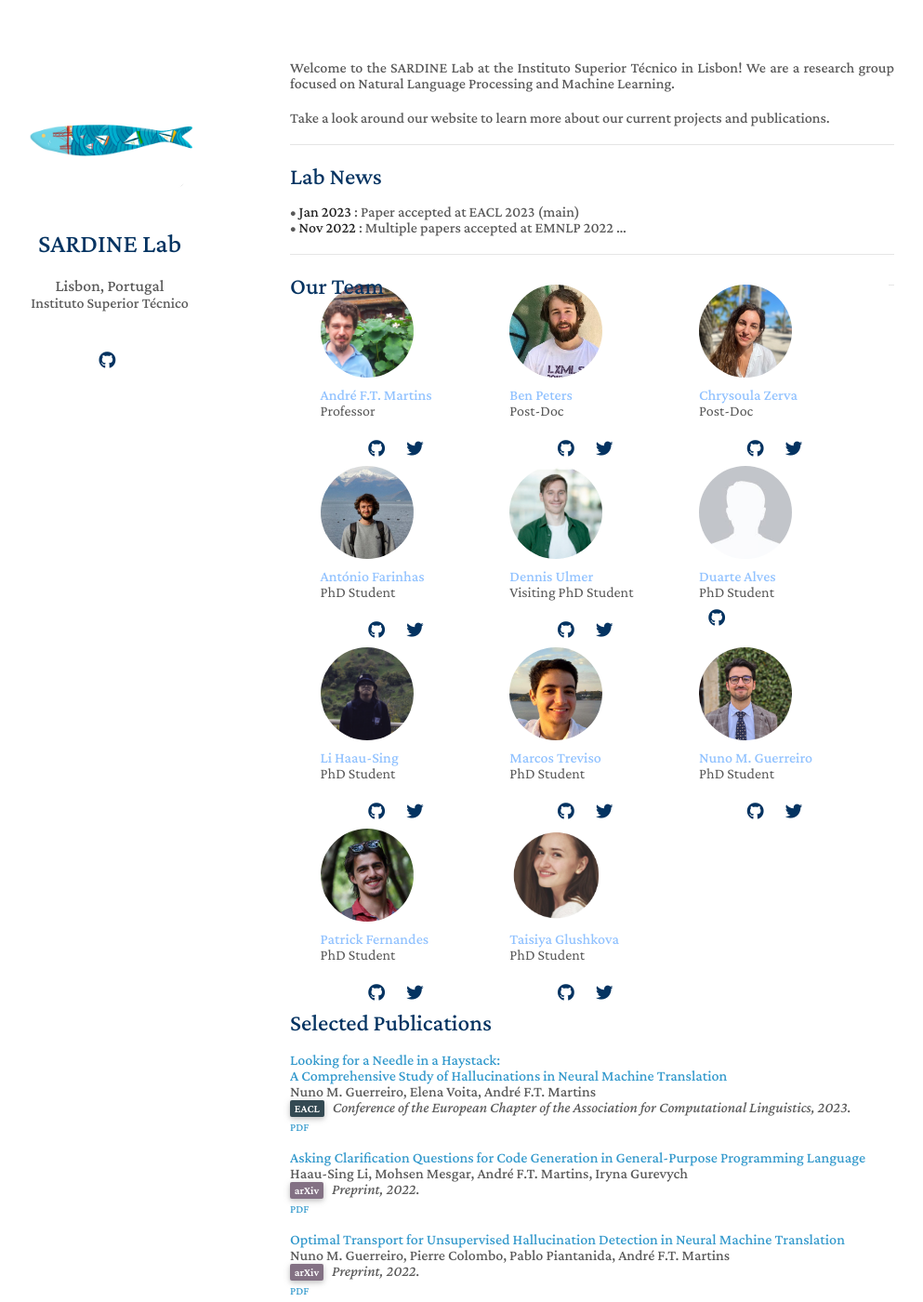
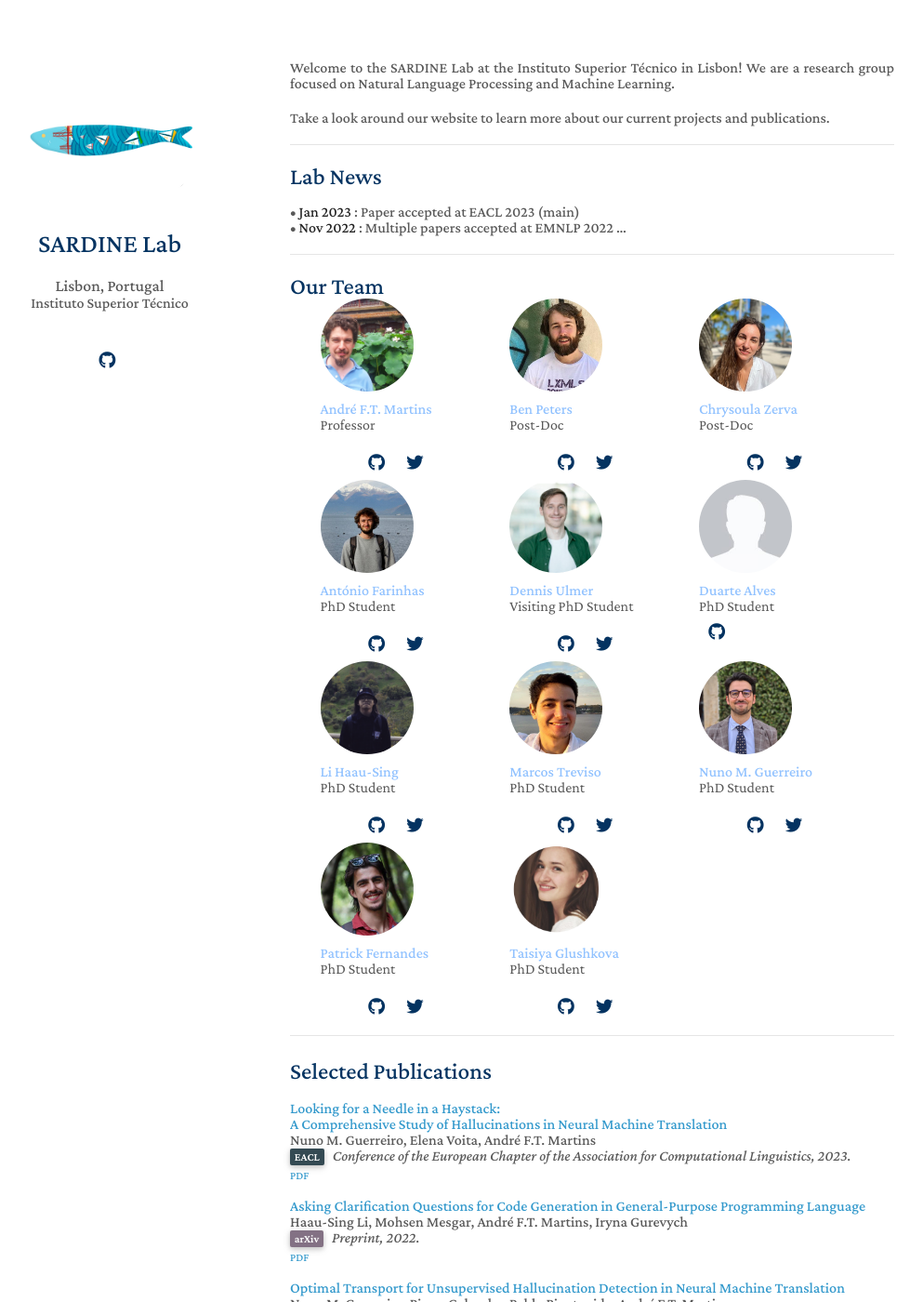
Before and after one commit to sardine-cs/sardine-cs.github.io, a Jekyll site: the page built from index.md, in a window 1280 px wide and 1400 px high. Shown: the whole window at 93% size, without its empty margins (158-1151 px from the left). Built offline with Jekyll 4.4.1, drawn with Linux system fonts in a browser that asks for light colours; nearby versions of some CDN libraries; a style sheet for code colours, icons or effects is not loaded.

Commit message:
Add line

```diff
--- a/_includes/publications.md
+++ b/_includes/publications.md
@@ -1,4 +1,4 @@
-<body><hr></body>
+<span class='line'></span>
 <h2 id="publications" style="margin: 2px 0px -15px;">Selected Publications</h2>
 <div class="publications">
 <ol class="bibliography">
--- a/_includes/staff.html
+++ b/_includes/staff.html
@@ -1,4 +1,4 @@
-<h2 id="team" style="margin: 2px 0px -15px;">Our Team</h2>
+<h2 id="team" style="margin: 2px 0px 0px;">Our Team</h2>
 <div class="instructors clearfix">
     {% for instructor in site.data.staff.Instructors %}
     <div class="instructor-profile-three-col">
--- a/_sass/minimal-light.scss
+++ b/_sass/minimal-light.scss
@@ -463,6 +463,13 @@ hr {
   margin:0 0 20px;
 }
 
+.line {
+  display: inline-block;
+  width: 100%;
+  height:1px;
+  border-top: 0.2px solid #e5e5e5;
+}
+
 footer {
   width:232px;
   float:left;
```
